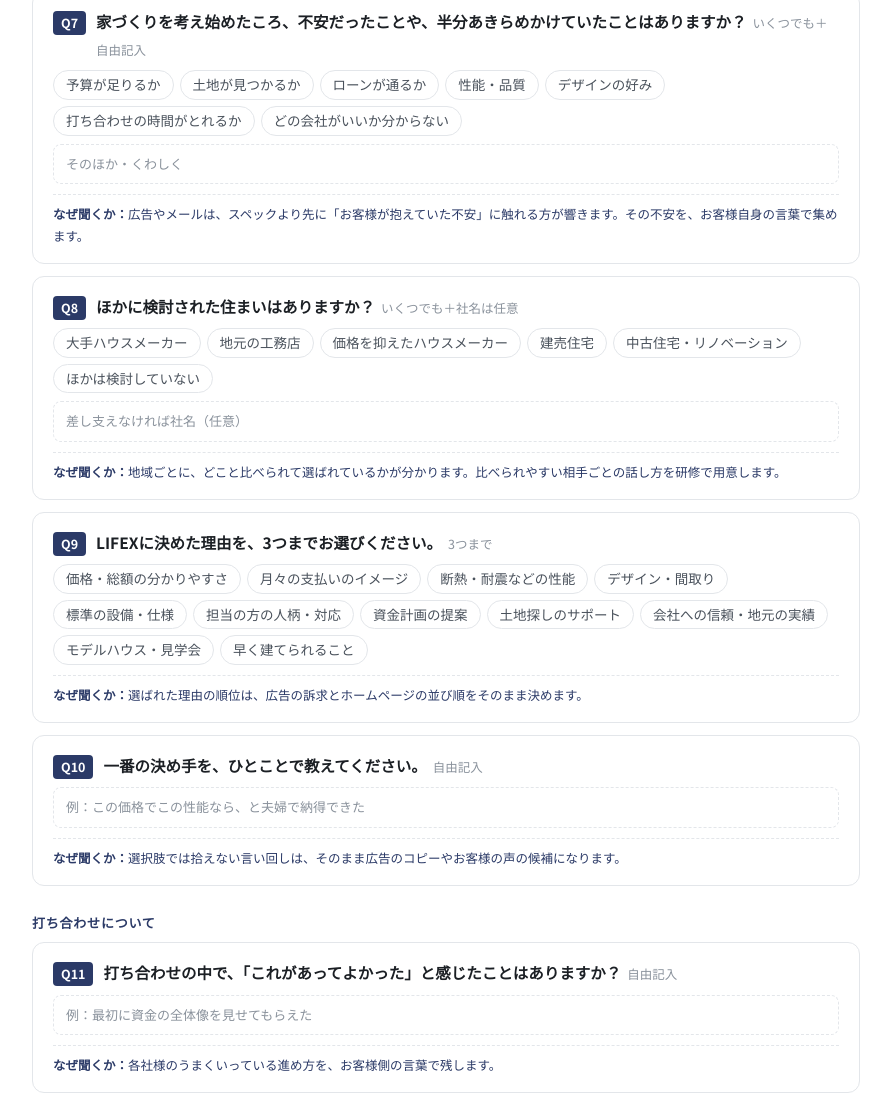
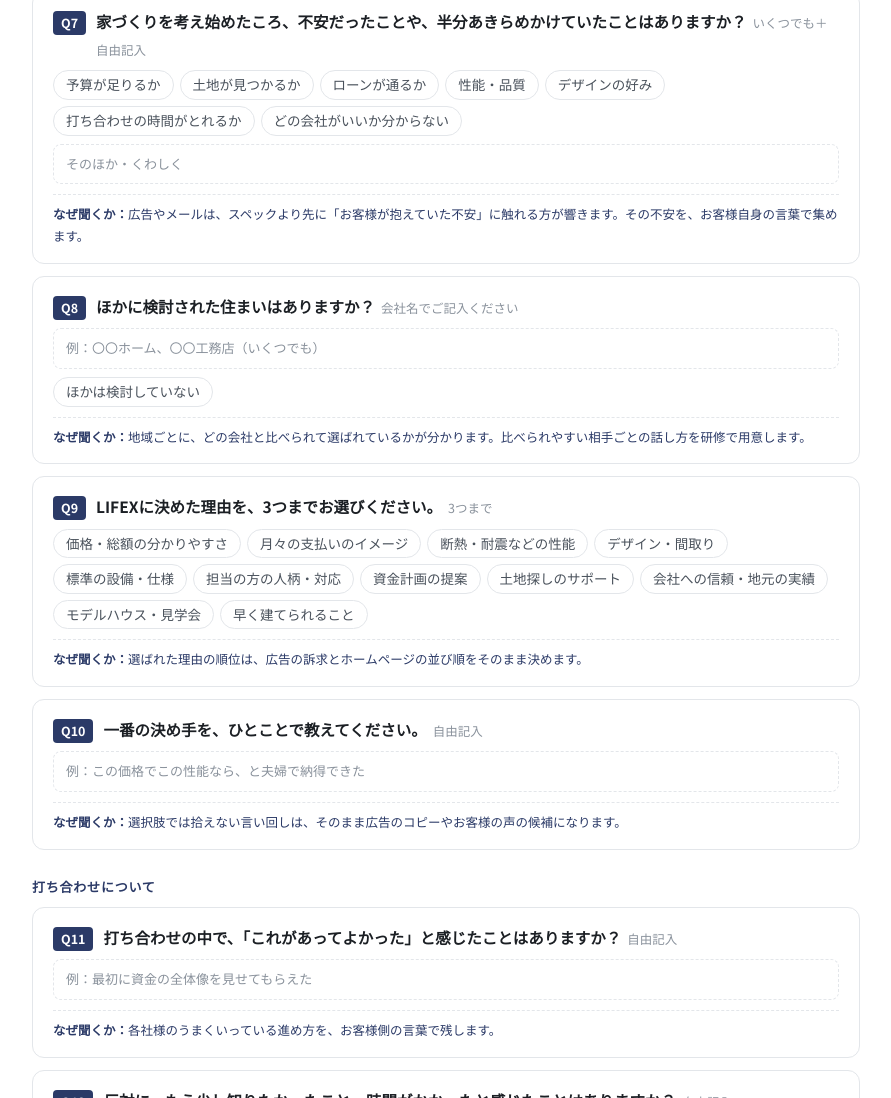
Before and after one commit to tokuda-k-sketch/lifex-public, a plain HTML site: page keiyaku-enquete.html in a window 1280 px wide. Shown: the part 2106-3204 px from the top of the page, without its empty margins (194-1085 px from the left). Drawn offline with Linux system fonts and the light colour scheme.

Commit message:
契約アンケートQ8を会社名の記入式に変更
Co-Authored-By: Claude Opus 5.5 <noreply@anthropic.com>

```diff
--- a/keiyaku-enquete.html
+++ b/keiyaku-enquete.html
@@ -97,10 +97,10 @@ h2{font-size:17px;color:var(--navy);margin:36px 0 12px}
 <div class="free">そのほか・くわしく</div>
 <div class="why"><b>なぜ聞くか：</b>広告やメールは、スペックより先に「お客様が抱えていた不安」に触れる方が響きます。その不安を、お客様自身の言葉で集めます。</div></div>
 
-<div class="q"><div class="h"><span class="n">Q8</span><span class="t">ほかに検討された住まいはありますか？<small>いくつでも＋社名は任意</small></span></div>
-<ul><li>大手ハウスメーカー</li><li>地元の工務店</li><li>価格を抑えたハウスメーカー</li><li>建売住宅</li><li>中古住宅・リノベーション</li><li>ほかは検討していない</li></ul>
-<div class="free">差し支えなければ社名（任意）</div>
-<div class="why"><b>なぜ聞くか：</b>地域ごとに、どこと比べられて選ばれているかが分かります。比べられやすい相手ごとの話し方を研修で用意します。</div></div>
+<div class="q"><div class="h"><span class="n">Q8</span><span class="t">ほかに検討された住まいはありますか？<small>会社名でご記入ください</small></span></div>
+<div class="free">例：〇〇ホーム、〇〇工務店（いくつでも）</div>
+<ul><li>ほかは検討していない</li></ul>
+<div class="why"><b>なぜ聞くか：</b>地域ごとに、どの会社と比べられて選ばれているかが分かります。比べられやすい相手ごとの話し方を研修で用意します。</div></div>
 
 <div class="q"><div class="h"><span class="n">Q9</span><span class="t">LIFEXに決めた理由を、3つまでお選びください。<small>3つまで</small></span></div>
 <ul><li>価格・総額の分かりやすさ</li><li>月々の支払いのイメージ</li><li>断熱・耐震などの性能</li><li>デザイン・間取り</li><li>標準の設備・仕様</li><li>担当の方の人柄・対応</li><li>資金計画の提案</li><li>土地探しのサポート</li><li>会社への信頼・地元の実績</li><li>モデルハウス・見学会</li><li>早く建てられること</li></ul>
```
